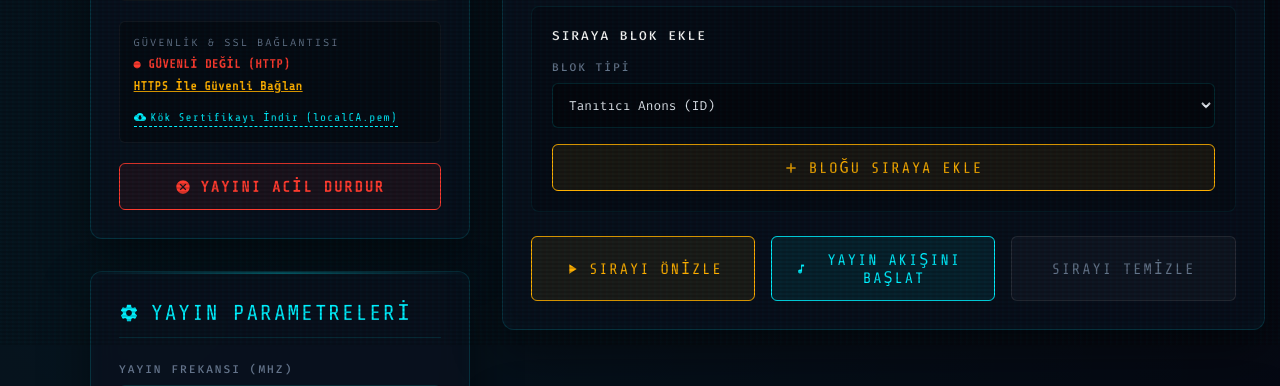
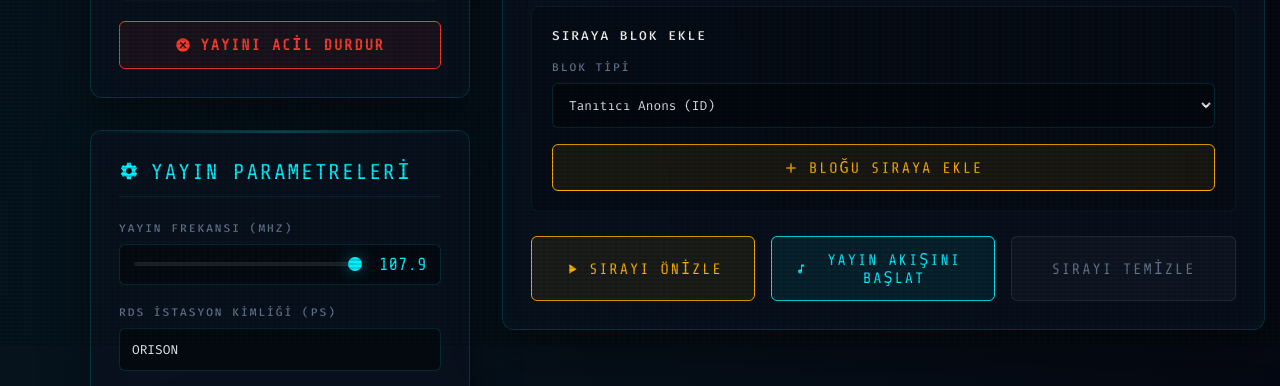
Before and after one commit to cagriakyurt/orison-station, a Flask app: page / in a window 1280 px wide. Shown: the part 455-841 px from the top of the page. Run offline with Flask 3, Linux system fonts and the light colour scheme; data that the repository does not hold is empty.

Commit message:
Revert "Implement Nginx reverse proxy configurations with SSL certificate generation and root CA download support"
This reverts commit 6117e5b7f88151192af0b220d7a25eeccc6bdc1f.

```diff
--- a/web/app.py
+++ b/web/app.py
@@ -661,23 +661,6 @@ def download_wav():
         mimetype="audio/wav"
     )
 
-@app.route("/download_ca")
-def download_ca():
-    ca_path = "/home/host/station/ssl/localCA.pem"
-    # Fallback to local static directory if we're debugging or path doesn't match
-    if not os.path.exists(ca_path):
-        ca_path = os.path.join(app.root_path, "static", "localCA.pem")
-
-    if not os.path.exists(ca_path):
-        return "Root CA certificate not generated yet.", 404
-
-    return send_file(
-        ca_path,
-        as_attachment=True,
-        download_name="orison_root_ca.crt",
-        mimetype="application/x-x509-ca-cert"
-    )
-
 @app.route("/log")
 def view_full_log():
     if not os.path.exists(ACTIONS_LOG):
--- a/web/templates/index.html
+++ b/web/templates/index.html
@@ -1062,21 +1062,6 @@
                     <div class="last-cmd-container">
                         <span class="status-label">Son Tetiklenen Komut</span>
                         <div class="last-cmd-box" id="lastCmd">Veri yükleniyor...</div>
-                    </div>
-                </div>
-
-                <div style="margin-top: 1.25rem;">
-                    <div style="background: rgba(0, 0, 0, 0.3); border: 1px solid rgba(255, 255, 255, 0.05); border-radius: 6px; padding: 0.85rem;">
-                        <span class="status-label" style="display: block; margin-bottom: 0.4rem;">Güvenlik & SSL Bağlantısı</span>
-                        <div id="sslStatusBox" style="font-size: 0.75rem; line-height: 1.5; font-family: 'Share Tech Mono', monospace; letter-spacing: 0.5px;">
-                            Yükleniyor...
-                        </div>
-                        <div style="margin-top: 0.75rem;">
-                            <a href="/download_ca" class="console-link" style="font-size: 0.7rem; display: inline-flex; align-items: center; gap: 0.3rem;">
-                                <svg viewBox="0 0 24 24" style="width:12px; height:12px; fill:currentColor;"><path d="M19.35 10.04C18.67 6.59 15.64 4 12 4 9.11 4 6.6 5.64 5.35 8.04 2.34 8.36 0 10.91 0 14c0 3.31 2.69 6 6 6h13c2.76 0 5-2.24 5-5 0-2.64-2.05-4.78-4.65-4.96zM17 13l-5 5-5-5h3V9h4v4h3z"/></svg>
-                                Kök Sertifikayı İndir (localCA.pem)
-                            </a>
-                        </div>
                     </div>
                 </div>
 
@@ -2137,23 +2122,6 @@
             showToast("Şifreli sayı grubu yayın akışına eklendi.", "success");
         }
 
-        // Check and update SSL Connection status in the UI
-        function checkSSLConnection() {
-            const sslStatusBox = document.getElementById("sslStatusBox");
-            if (!sslStatusBox) return;
-
-            if (window.location.protocol === "https:") {
-                sslStatusBox.innerHTML = '<span class="console-log-success" style="font-weight: bold;">● GÜVENLİ BAĞLANTI (HTTPS)</span>';
-            } else {
-                const secureUrl = "https://" + window.location.hostname;
-                sslStatusBox.innerHTML = `
-                    <span class="console-log-fail" style="font-weight: bold;">● GÜVENLİ DEĞİL (HTTP)</span>
-                    <a href="${secureUrl}" style="color: var(--accent-orange); text-decoration: underline; display: block; margin-top: 4px; font-weight: bold;">HTTPS İle Güvenli Bağlan</a>
-                `;
-            }
-        }
-        checkSSLConnection();
-
         // Initialize block inputs visibility
         toggleBlockTypeFields();
         toggleSchedFields();
```
Also changed, not shown: 2 other files.
